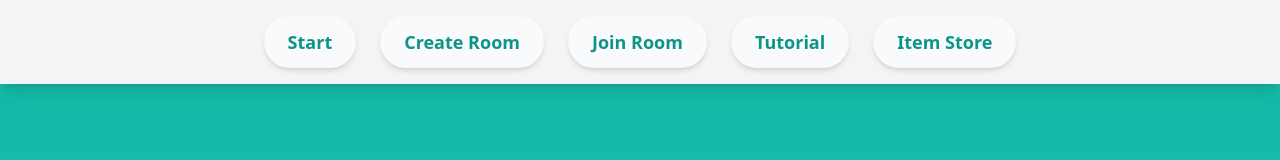
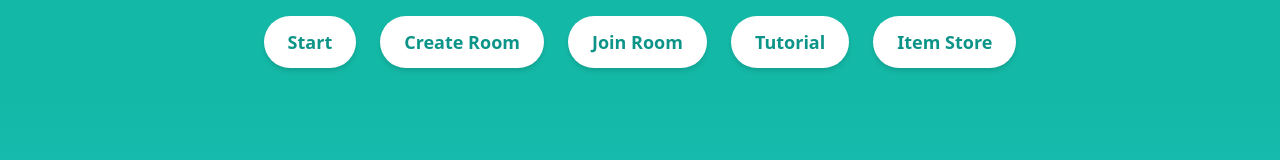
Before and after one commit to dvp536/CodeJam14, a React (Vite) app in the folder frontend/: page /game in a window 1280 px wide. Shown: the top 160 px of the page. Built offline with nearby package versions, Linux system fonts and the light colour scheme; no server answers.

Commit message:
quick nav change

```diff
--- a/frontend/src/components/Navigation.jsx
+++ b/frontend/src/components/Navigation.jsx
@@ -4,43 +4,43 @@ import { FaHome, FaPlus, FaSignInAlt, FaBook, FaStore } from 'react-icons/fa';
 
 function Navigation() {
   return (
-    <nav className="fixed bottom-0 left-0 w-full z-50 md:relative md:top-0 bg-gray-100 shadow-lg">
+    <nav>
       {/* Desktop Navigation */}
-      <div className="hidden md:flex justify-center space-x-6 py-4">
+      <div className="hidden md:flex justify-center space-x-6 py-4 bg-teal-500 shadow-lg">
         <Link
           to="/"
-          className="text-teal-600 text-lg font-bold bg-gray-50 rounded-full px-6 py-3 shadow-md hover:bg-gray-200 hover:scale-105 transition-transform duration-300 ease-in-out"
+          className="text-teal-600 text-lg font-bold bg-white rounded-full px-6 py-3 shadow-md hover:bg-gray-100 hover:scale-105 transition-transform duration-300 ease-in-out"
         >
           Start
         </Link>
         <Link
           to="/create-room"
-          className="text-teal-600 text-lg font-bold bg-gray-50 rounded-full px-6 py-3 shadow-md hover:bg-gray-200 hover:scale-105 transition-transform duration-300 ease-in-out"
+          className="text-teal-600 text-lg font-bold bg-white rounded-full px-6 py-3 shadow-md hover:bg-gray-100 hover:scale-105 transition-transform duration-300 ease-in-out"
         >
           Create Room
         </Link>
         <Link
           to="/join-room"
-          className="text-teal-600 text-lg font-bold bg-gray-50 rounded-full px-6 py-3 shadow-md hover:bg-gray-200 hover:scale-105 transition-transform duration-300 ease-in-out"
+          className="text-teal-600 text-lg font-bold bg-white rounded-full px-6 py-3 shadow-md hover:bg-gray-100 hover:scale-105 transition-transform duration-300 ease-in-out"
         >
           Join Room
         </Link>
         <Link
           to="/tutorial"
-          className="text-teal-600 text-lg font-bold bg-gray-50 rounded-full px-6 py-3 shadow-md hover:bg-gray-200 hover:scale-105 transition-transform duration-300 ease-in-out"
+          className="text-teal-600 text-lg font-bold bg-white rounded-full px-6 py-3 shadow-md hover:bg-gray-100 hover:scale-105 transition-transform duration-300 ease-in-out"
         >
           Tutorial
         </Link>
         <Link
           to="/item-store"
-          className="text-teal-600 text-lg font-bold bg-gray-50 rounded-full px-6 py-3 shadow-md hover:bg-gray-200 hover:scale-105 transition-transform duration-300 ease-in-out"
+          className="text-teal-600 text-lg font-bold bg-white rounded-full px-6 py-3 shadow-md hover:bg-gray-100 hover:scale-105 transition-transform duration-300 ease-in-out"
         >
           Item Store
         </Link>
       </div>
 
       {/* Mobile Navigation */}
-      <div className="md:hidden flex justify-around items-center py-3 bg-gray-100 shadow-lg">
+      <div className="md:hidden fixed bottom-0 left-0 w-full bg-gray-100 shadow-lg flex justify-around items-center py-3">
         <Link
           to="/"
           className="flex flex-col items-center text-teal-600 hover:text-teal-800 transition-colors duration-300"
```
